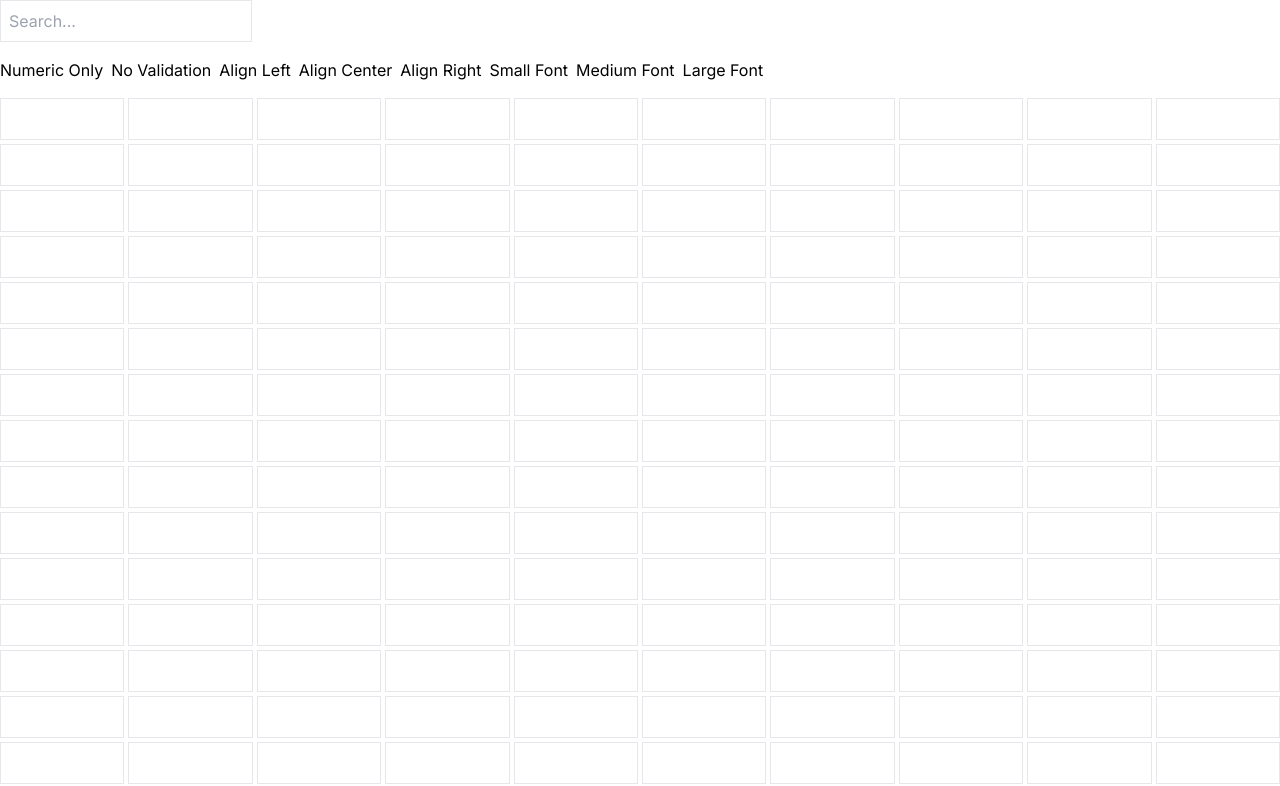
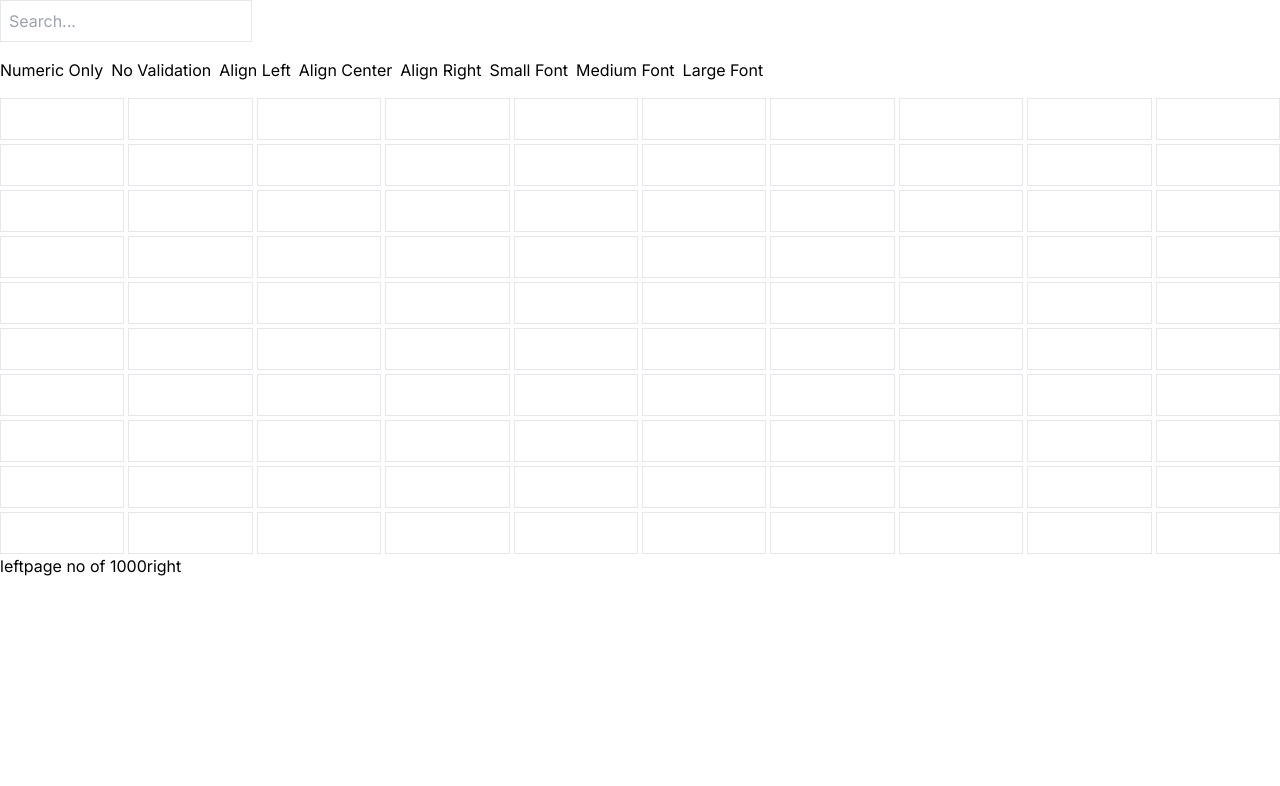
Before and after one commit to Oshankhan/spreadsheet-app, a Next.js app: page / in a window 1280 px wide. Shown: the top 786 px of the page. Built offline with nearby package versions, Linux system fonts and the light colour scheme.

Commit message:
Grid and pagination

```diff
--- a/app/component/Grid.js
+++ b/app/component/Grid.js
@@ -1,9 +1,8 @@
-// components/Grid.js
 "use client";
 import React, { useState } from "react";
-
 import Toolbar from "./Toolbar";
 import { useStore } from "../store/store";
+import Pagiantion from "./Pagiantion";
 
 const Grid = () => {
   const cells = useStore((state) => state.cells);
@@ -11,6 +10,7 @@ const Grid = () => {
   const updateCell = useStore((state) => state.updateCell);
   const setValidation = useStore((state) => state.setValidation);
   const [selectedCell, setSelectedCell] = useState(null);
+  const [currentPage, setCurrentPage] = useState(1);
 
   const handleCellChange = (index, value) => {
     const { validation } = cells[index];
@@ -21,11 +21,12 @@ const Grid = () => {
         return;
       }
     }
-
     updateCell(index, value);
   };
 
   const handleCellClick = (index) => {
+    console.log(index);
+
     setSelectedCell(index);
   };
 
@@ -35,22 +36,49 @@ const Grid = () => {
     }
   };
 
-  const filteredCells = cells.filter((cell) =>
+  const filteredCells = cells
+    .map((cell, index) => ({ ...cell, originalIndex: index }))
+    .filter((cell) =>
       cell.value.toLowerCase().includes(searchQuery.toLowerCase())
     );
+
+  const ChangePageIndex = (direction) => {
+    if (direction === "left") {
+      if (currentPage < 0) {
+        return;
+      } else {
+        setCurrentPage((pre) => pre - 1);
+      }
+    }
+    if (direction === "right") {
+      if (currentPage > cells.length) {
+        return;
+      } else {
+        setCurrentPage((pre) => pre + 1);
+      }
+    }
+  };
 
   return (
     <div>
       <Toolbar selectedCell={selectedCell} applyValidation={applyValidation} />
 
       <div className="grid grid-cols-10 gap-1">
-        {filteredCells.map((cell, index) => (
+        {filteredCells
+          .slice((currentPage - 1) * 100, currentPage * 100)
+
+          .map((cell, index) => (
             <input
               key={index}
               type="text"
               value={cell.value}
-            onClick={() => handleCellClick(index)}
-            onChange={(e) => handleCellChange(index, e.target.value)}
+              onClick={() => handleCellClick(index + (currentPage - 1) * 100)}
+              onChange={(e) =>
+                handleCellChange(
+                  index + (currentPage - 1) * 100,
+                  e.target.value
+                )
+              }
               className={`border p-2 text-${cell.alignment} ${
                 cell.fontSize === "small"
                   ? "text-sm"
@@ -61,6 +89,10 @@ const Grid = () => {
             />
           ))}
       </div>
+      <Pagiantion
+        selectedCell={selectedCell}
+        ChangePageIndex={ChangePageIndex}
+      />
     </div>
   );
 };
--- /dev/null
+++ b/app/component/Pagiantion.js
@@ -0,0 +1,13 @@
+import React from "react";
+
+const Pagiantion = ({ selectedCell, ChangePageIndex }) => {
+  return (
+    <div>
+      <button onClick={() => ChangePageIndex("left")}>left</button>
+      <span>page no {selectedCell} of 1000</span>
+      <button onClick={() => ChangePageIndex("right")}>right</button>
+    </div>
+  );
+};
+
+export default Pagiantion;
--- a/app/component/Toolbar.js
+++ b/app/component/Toolbar.js
@@ -1,19 +1,36 @@
-// components/Toolbar.js
 "use client";
 import React from "react";
+import { useStore } from "../store/store";
 
 const Toolbar = ({ selectedCell, applyValidation }) => {
+  const setFormat = useStore((state) => state.setFormat);
+
   return (
     <div className="flex space-x-2 mb-4">
       <button onClick={() => applyValidation("number")}>Numeric Only</button>
       <button onClick={() => applyValidation(null)}>No Validation</button>
-      {/* Existing alignment and font size buttons */}
-      <button onClick={() => applyValidation("left")}>Align Left</button>
-      <button onClick={() => applyValidation("center")}>Align Center</button>
-      <button onClick={() => applyValidation("right")}>Align Right</button>
-      <button onClick={() => applyValidation("small")}>Small Font</button>
-      <button onClick={() => applyValidation("medium")}>Medium Font</button>
-      <button onClick={() => applyValidation("large")}>Large Font</button>
+
+      {/* Alignment buttons */}
+      <button onClick={() => setFormat(selectedCell, "alignment", "left")}>
+        Align Left
+      </button>
+      <button onClick={() => setFormat(selectedCell, "alignment", "center")}>
+        Align Center
+      </button>
+      <button onClick={() => setFormat(selectedCell, "alignment", "right")}>
+        Align Right
+      </button>
+
+      {/* Font size buttons */}
+      <button onClick={() => setFormat(selectedCell, "fontSize", "small")}>
+        Small Font
+      </button>
+      <button onClick={() => setFormat(selectedCell, "fontSize", "medium")}>
+        Medium Font
+      </button>
+      <button onClick={() => setFormat(selectedCell, "fontSize", "large")}>
+        Large Font
+      </button>
     </div>
   );
 };
--- a/app/store/store.js
+++ b/app/store/store.js
@@ -1,5 +1,5 @@
 // store.js
-import create from "zustand";
+import { create } from "zustand";
 
 export const useStore = create((set) => ({
   searchQuery: "",
@@ -8,7 +8,10 @@ export const useStore = create((set) => ({
     alignment: "left",
     fontSize: "medium",
     validation: null,
-  }), // Adding validation field
+  }),
+  currentPage: 1,
+  pageSize: 100,
+
   updateCell: (index, value) =>
     set((state) => {
       const newCells = [...state.cells];
@@ -21,5 +24,12 @@ export const useStore = create((set) => ({
       newCells[index] = { ...newCells[index], validation };
       return { cells: newCells };
     }),
+  setFormat: (index, style, typeOfStyle) =>
+    set((state) => {
+      const newCells = [...state.cells];
+      newCells[index] = { ...newCells[index], [style]: typeOfStyle };
+      return { cells: newCells };
+    }),
   setSearchQuery: (query) => set({ searchQuery: query }),
+  setPage: (page) => set({ currentPage: page }),
 }));
```
Lines whose indentation alone changed are shown as unchanged.
